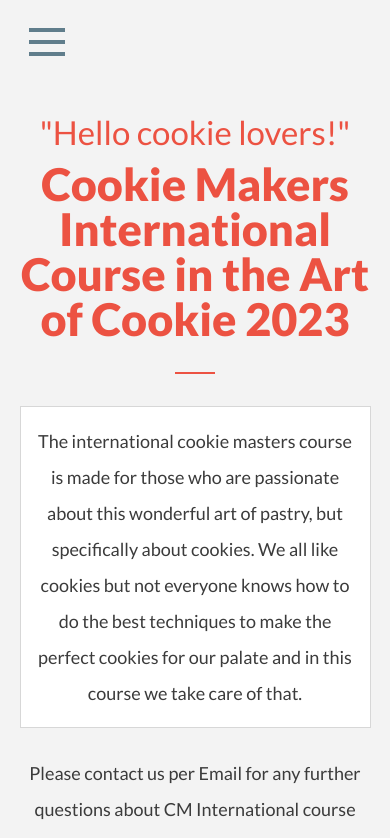
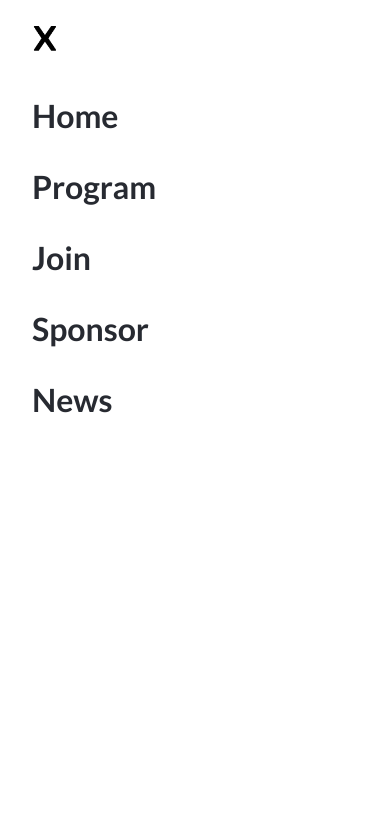
Before and after one commit to Luiscarlosvd/capstone-project-cookiemasters, a website: page about.html in a window 390 px wide. Both pictures are taken after a click on the button 47 px from the left and 43 px from the top of the page. Shown: the top 838 px of the page. Drawn offline with Linux system fonts and the light colour scheme.

Commit message:
Added popupmenu.js file with display menu function for menu button

```diff
--- a/about.html
+++ b/about.html
@@ -27,10 +27,10 @@
             <header class="header">
                 <a href="index.html" class="logo-header"><img src="img/Cookie-Masters-logo-header.png"
                         alt="Cookie masters logo"></a>
-                <button class="menu-button"><img src="img/icons8-menu-48.png" alt="menu button icon"></button>
                 <nav>
+                    <button class="menu-button" id="menu-button-display"><img src="img/icons8-menu-50.png" alt="menu button icon"></button>
                     <ul class="nav-links">
-                        <li><a href="#">About</a></li>
+                        <li><a href="index.html">Home</a></li>
                         <li><a href="#">Program</a></li>
                         <li><a href="#">Join</a></li>
                         <li><a href="#">Sponsor</a></li>
@@ -113,6 +113,7 @@
             </p>
         </div>
     </footer>
-    <script src="./script.js"></script>
+
+    <script src="./popupmenu.js"></script>
 </body>
 </html>
--- a/css/style.css
+++ b/css/style.css
@@ -9,6 +9,30 @@ body {
 }
 
 /* Header */
+
+.display-menu-window {
+  background-color: #fff;
+  position: fixed;
+  right: 0;
+  width: 100%;
+  height: 100%;
+}
+
+.menu-quit-display {
+  content: url(../img/icons8-x-50.png);
+  transform: scale(0.7);
+}
+
+.links-display-menu {
+  display: flex;
+  flex-direction: column;
+  text-align: left;
+  gap: 1em;
+  margin-top: 3em;
+  margin-left: 0.5em;
+  font-size: 32px;
+  transition: none;
+}
 
 .header {
   display: flex;
@@ -40,8 +64,14 @@ body {
   margin-top: 0.5em;
 }
 
-nav {
-  display: none;
+@media (max-width: 768px) {
+  nav ul {
+    display: none;
+  }
+
+  nav ul li:last-child {
+    display: none;
+  }
 }
 
 nav li {
@@ -59,7 +89,6 @@ nav li a {
   color: #272a31;
   font-weight: 600;
   padding: 0.2rem 1rem;
-  transition: font-size 0.25s;
 }
 
 .main-program-section a {
@@ -74,15 +103,6 @@ nav li a {
   font-weight: 400;
 }
 
-nav a:hover {
-  color: #ec5242;
-  font-size: 17px;
-}
-
-.nav-links {
-  display: flex;
-}
-
 .last-nav {
   padding: 0.6em;
   margin-left: 2em;
@@ -91,11 +111,12 @@ nav a:hover {
 }
 
 .menu-button {
-  margin-top: 0.5em;
-  margin-left: 0.5em;
+  position: absolute;
+  left: 1em;
+  top: 1em;
   padding: 0 0.5em;
-  width: auto;
   border: 0;
+  transform: scale(0.8);
   background-color: unset;
 }
 
@@ -338,6 +359,16 @@ nav a:hover {
 
 @media (min-width: 768px) {
   /* Header */
+
+  nav li a {
+    transition: font-size 0.25s;
+  }
+
+  nav a:hover {
+    color: #ec5242;
+    font-size: 17px;
+  }
+
   .container-header {
     background-color: #fff;
   }
@@ -355,6 +386,7 @@ nav a:hover {
   }
 
   .nav-links {
+    display: flex;
     flex-direction: row;
     align-items: last baseline;
   }
--- /dev/null
+++ b/popupmenu.js
@@ -0,0 +1,17 @@
+/* Popup window menu */
+
+const btn = document.querySelector('#menu-button-display');
+
+function display() {
+  const menu = document.querySelector('nav');
+  const iconmenu = document.querySelector('.menu-button img');
+  const links = document.querySelector('nav ul');
+  menu.classList.toggle('display-menu-window');
+  iconmenu.classList.toggle('menu-quit-display');
+  links.classList.toggle('links-display-menu');
+
+  const link = document.querySelector('nav ul');
+  link.addEventListener('click', display);
+}
+
+btn.addEventListener('click', display);
```
Also changed, not shown: index.html (+3 -1 lines), img/icons8-menu-48.png (deleted), img/icons8-menu-50.png (added), img/icons8-x-50.png (added), script.js (line endings or trailing spaces).
